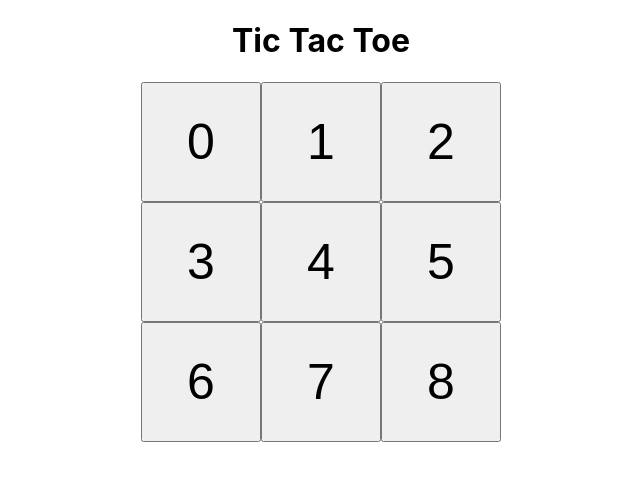
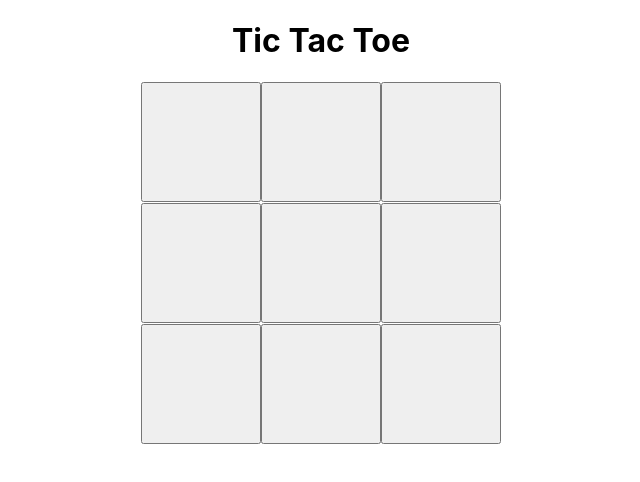
Before and after one commit to tinasc/tic-tac-toe-game, a React (Create React App) app: page / in a window 1280 px wide. Shown: the top 482 px of the page, without its empty margins (319-959 px from the left). Built offline with nearby package versions, Linux system fonts and the light colour scheme.

Commit message:
Handle Click

```diff
--- a/src/components/Board.js
+++ b/src/components/Board.js
@@ -1,12 +1,20 @@
-import React from 'react';
+import React, { useState } from 'react'
 import Square from './Square';
 import "../App.css";
 
-function Board() {
+const Board = ()=> {
+    const [square, setSquare] = useState([Array(9).fill(null)]);
     const renderSquare =(i) => {
         return(
-            <Square value ={i}/>
+            <Square value ={square[i]} onClick = {()=> handleClick(i)}/>
         )
+    }
+    const handleClick =(i)=> {
+
+        const squares = square.slice();
+        squares[i] = 'X' ;
+        setSquare(squares)
+
     }
     return (
         <div className="board">
```
